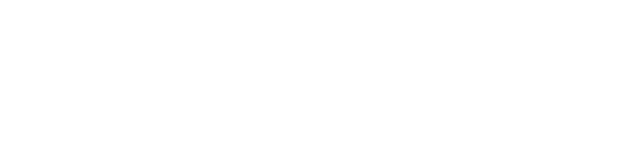
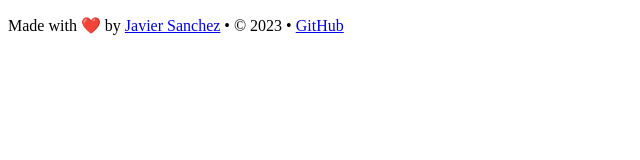
Before and after one commit to gugol2/gugol2.github.io, a plain HTML site: page index.html in a window 1280 px wide. Shown: the whole page, without its empty margins (0-640 px from the left). Drawn offline with Linux system fonts and the light colour scheme.

Commit message:
add footer, no styles yet

```diff
--- a/index.html
+++ b/index.html
@@ -5,5 +5,17 @@
     <meta name="viewport" content="width=device-width, initial-scale=1.0" />
     <title>Gugol's Landing Page</title>
   </head>
-  <body></body>
+  <body>
+    <!-- Footer -->
+    <div class="footer">
+      <p>
+        Made with ❤️ by
+        <a href="https://astro-portfolio-ashy-eight.vercel.app/"
+          >Javier Sanchez</a
+        >
+        • © 2023 •
+        <a href="https://github.com/gugol2">GitHub</a>
+      </p>
+    </div>
+  </body>
 </html>
```
